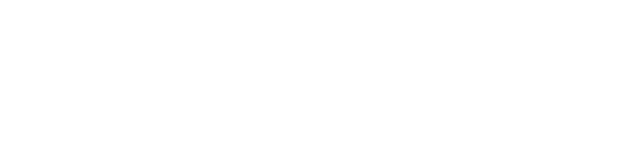
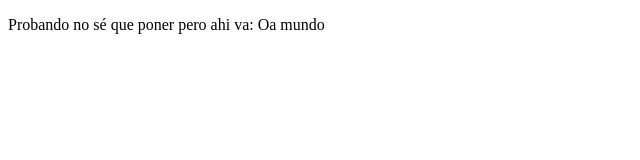
Before and after one commit to sebasnow6/proyect-, a plain HTML site: page index.html in a window 1280 px wide. Shown: the whole page, without its empty margins (0-640 px from the left). Drawn offline with Linux system fonts and the light colour scheme.

Commit message:
cambios agregados

```diff
--- a/index.html
+++ b/index.html
@@ -7,6 +7,8 @@
     <title>Esewe</title>
 </head>
 <body>
-
+    <p>
+        Probando no sé que poner pero ahi va: Oa mundo
+    </p>
 </body>
 </html>
```
